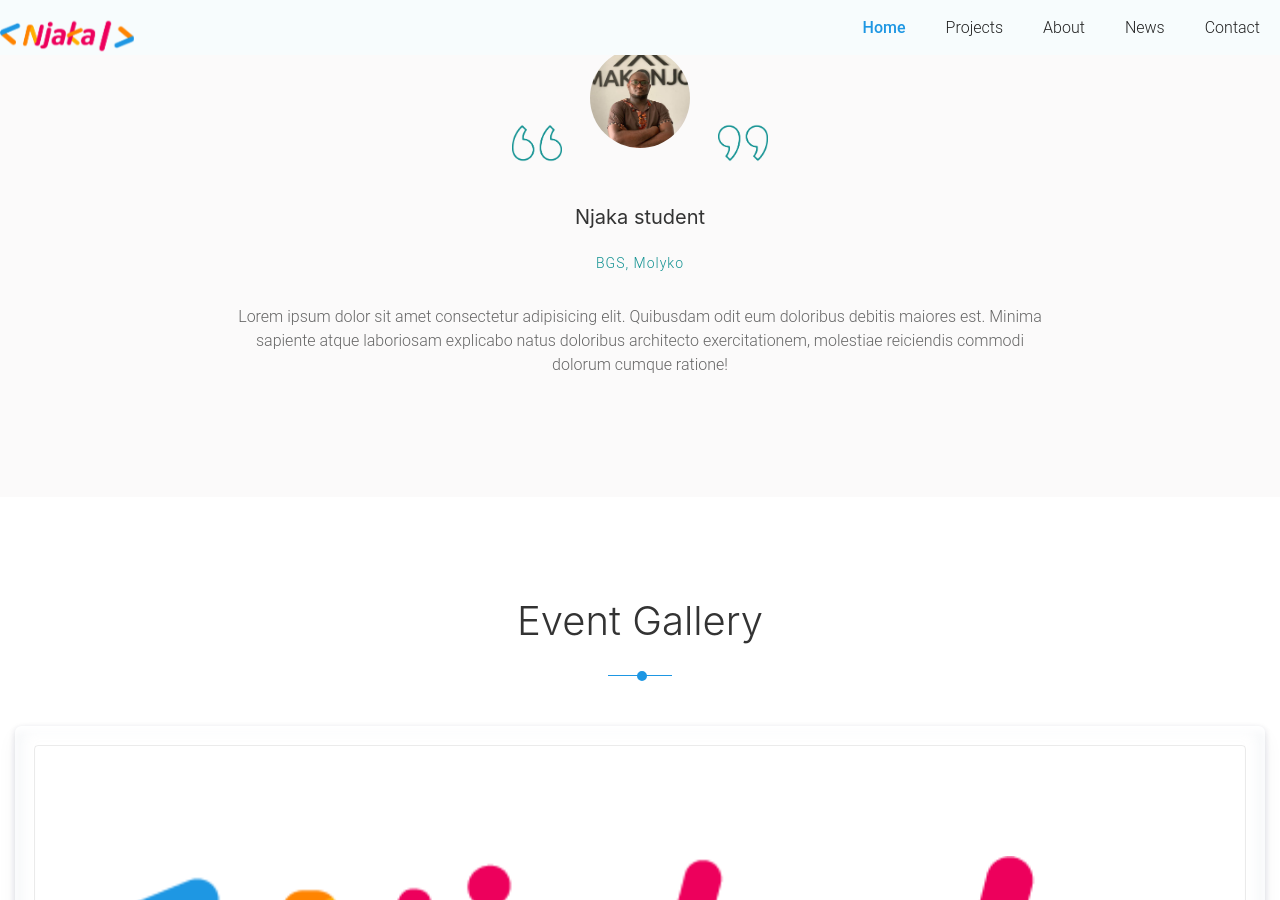
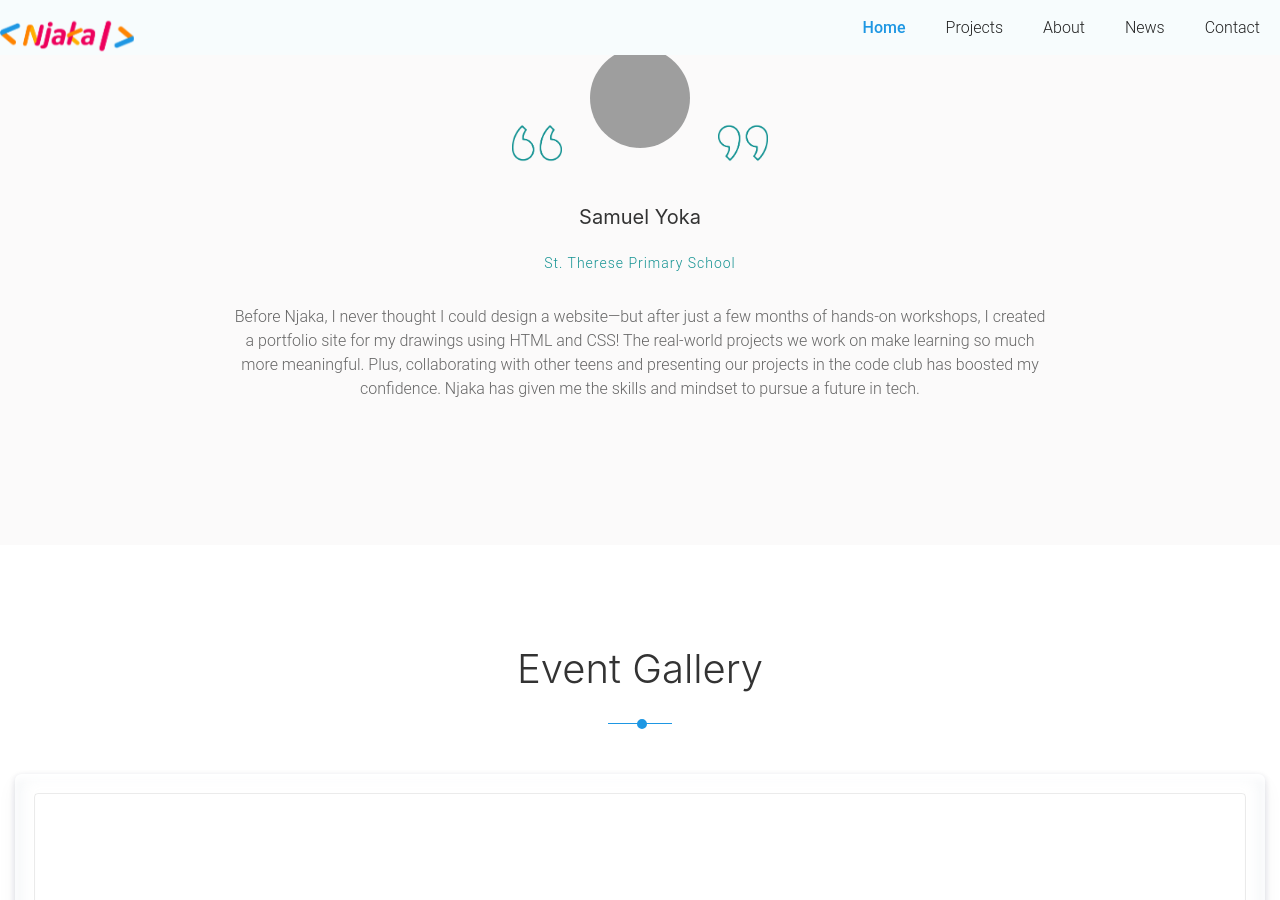
Before and after one commit to bl3ck/njaka.org, a Jekyll site: the page built from index.html, in a window 1280 px wide and 900 px high, scrolled down 933 px. Built offline with Jekyll 4.4.1, drawn with Linux system fonts in a browser that asks for light colours; nearby versions of some CDN libraries; grey boxes are pictures that could not be loaded.

Commit message:
Update testimonials.yml

```diff
--- a/_data/testimonials.yml
+++ b/_data/testimonials.yml
@@ -1,4 +1,12 @@
-- name: Njaka student
-  text: Lorem ipsum dolor sit amet consectetur adipisicing elit. Quibusdam odit eum doloribus debitis maiores est. Minima sapiente atque laboriosam explicabo natus doloribus architecto exercitationem, molestiae reiciendis commodi dolorum cumque ratione!
+- name: Amina Abdala
+  text: Joining Njaka was the best decision I've ever made. I started with zero coding experience, but now I’ve built my own interactive stories and games using Scratch. What I love most is how supportive the coaches are—they always encourage me to think creatively and solve problems on my own. Thanks to Njaka, I’ve discovered a passion for programming, and I can’t wait to see where it takes me!
+  role: Batist High School
+  image: /assets/img/team/patrons/amina.jpg
+- name: Samuel Yoka
+  text: Before Njaka, I never thought I could design a website—but after just a few months of hands-on workshops, I created a portfolio site for my drawings using HTML and CSS! The real-world projects we work on make learning so much more meaningful. Plus, collaborating with other teens and presenting our projects in the code club has boosted my confidence. Njaka has given me the skills and mindset to pursue a future in tech.
+  role: St. Therese Primary School
+  image: /assets/img/team/patrons/samuel.jpg
+- name: Grace Beringyu
+  text: I especially enjoy the coding games and challenges—we get to ‘play’ while learning how real code works! My favorite part is when we brainstorm an idea, plan it with flowcharts, and then make it come alive on the screen. Everyone cheers when a project works, even when it takes many tries. Now I look forward to every session and am dreaming about becoming a software engineer one day, thanks to Njaka!
   role: BGS, Molyko
-  image: /assets/img/team/patrons/otto-akama.jpg
+  image: /assets/img/team/patrons/grace.jpg
```
